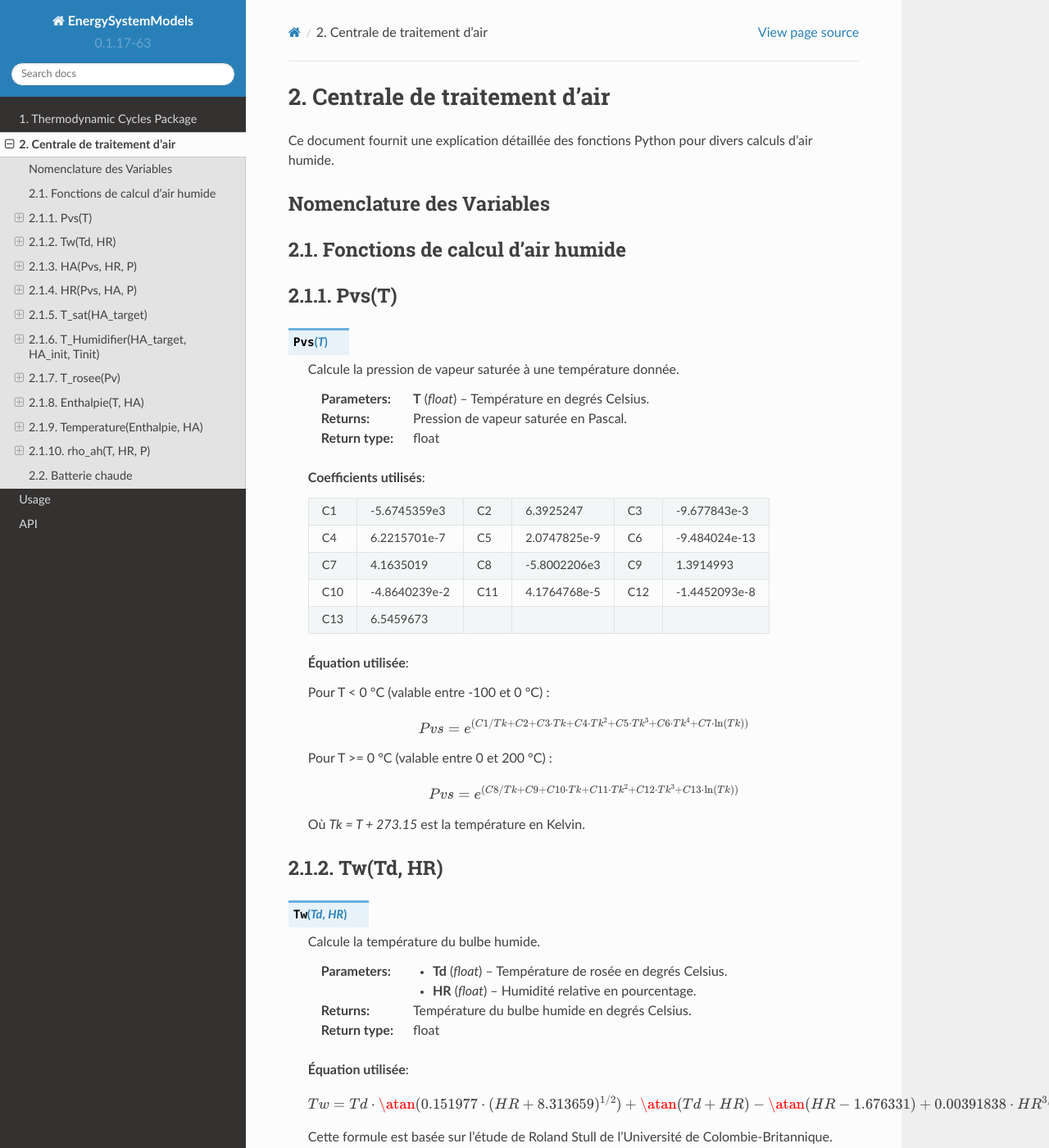
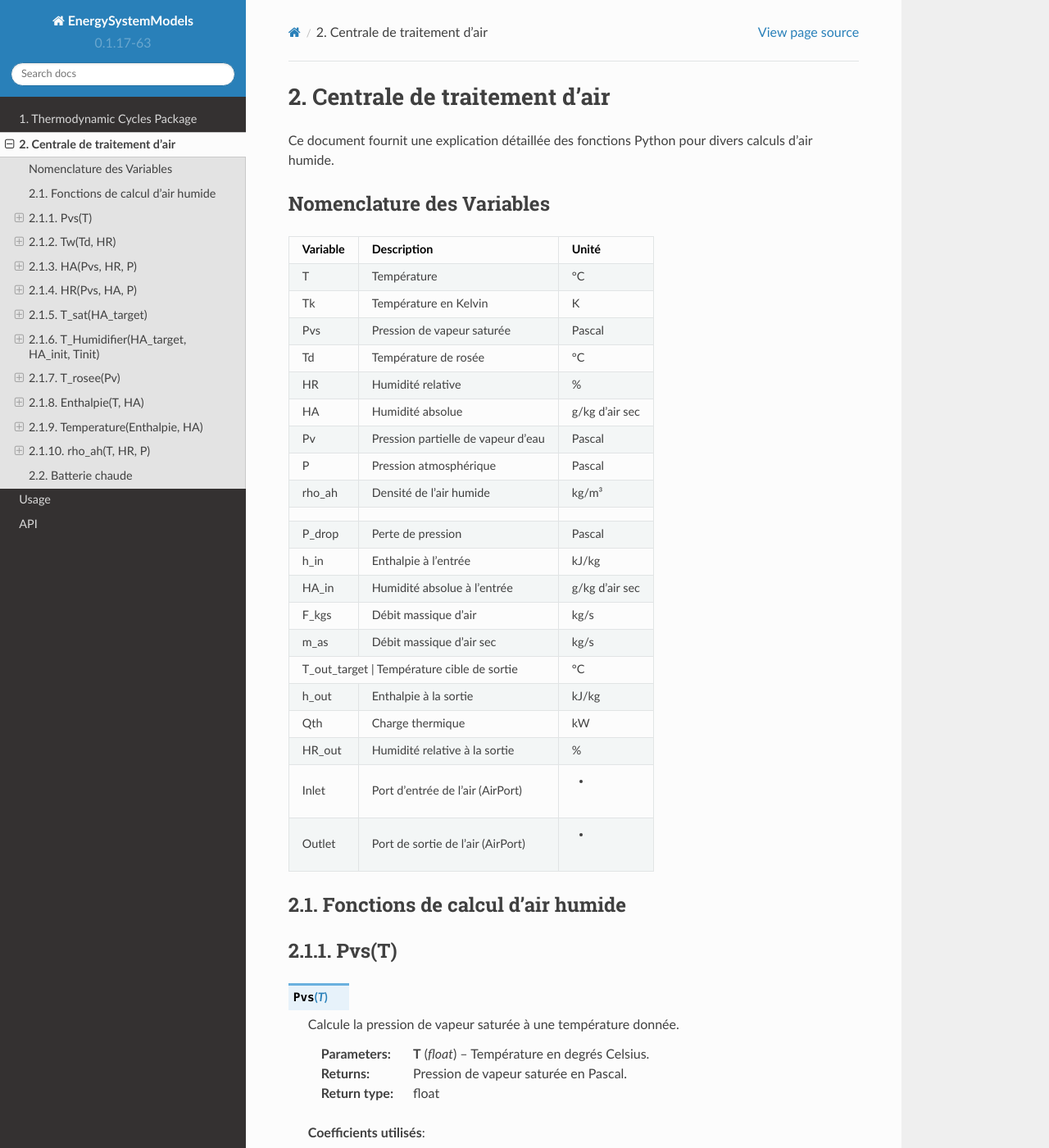
Before and after one commit to ZoheirHADID/EnergySystemModels-Tutorial, a Sphinx documentation site: the page built from docs/source/Traitement_d_air.rst, in a window 1280 px wide and 1400 px high. Shown: the whole window at 82% size. Built offline with Sphinx 7.4.7 and the Read the Docs theme 2.0.0, drawn with Linux system fonts in a browser that asks for light colours.

Commit message:
Update Traitement_d_air.rst

```diff
--- a/docs/source/Traitement_d_air.rst
+++ b/docs/source/Traitement_d_air.rst
@@ -48,10 +48,10 @@ Nomenclature des Variables
 +----------+-------------------------------------+----------------+
 | HR_out   | Humidité relative à la sortie       | %              |
 +----------+-------------------------------------+----------------+
-| Inlet          | Port d'entrée de l'air (AirPort)    | -              |
-+----------------+-------------------------------------+----------------+
-| Outlet         | Port de sortie de l'air (AirPort)   | -              |
-+----------------+-------------------------------------+----------------+
+| Inlet    | Port d'entrée de l'air (AirPort)    | -              |
++----------+-------------------------------------+----------------+
+| Outlet   | Port de sortie de l'air (AirPort)   | -              |
++----------+-------------------------------------+----------------+
 
 
 2.1. Fonctions de calcul d'air humide
```
